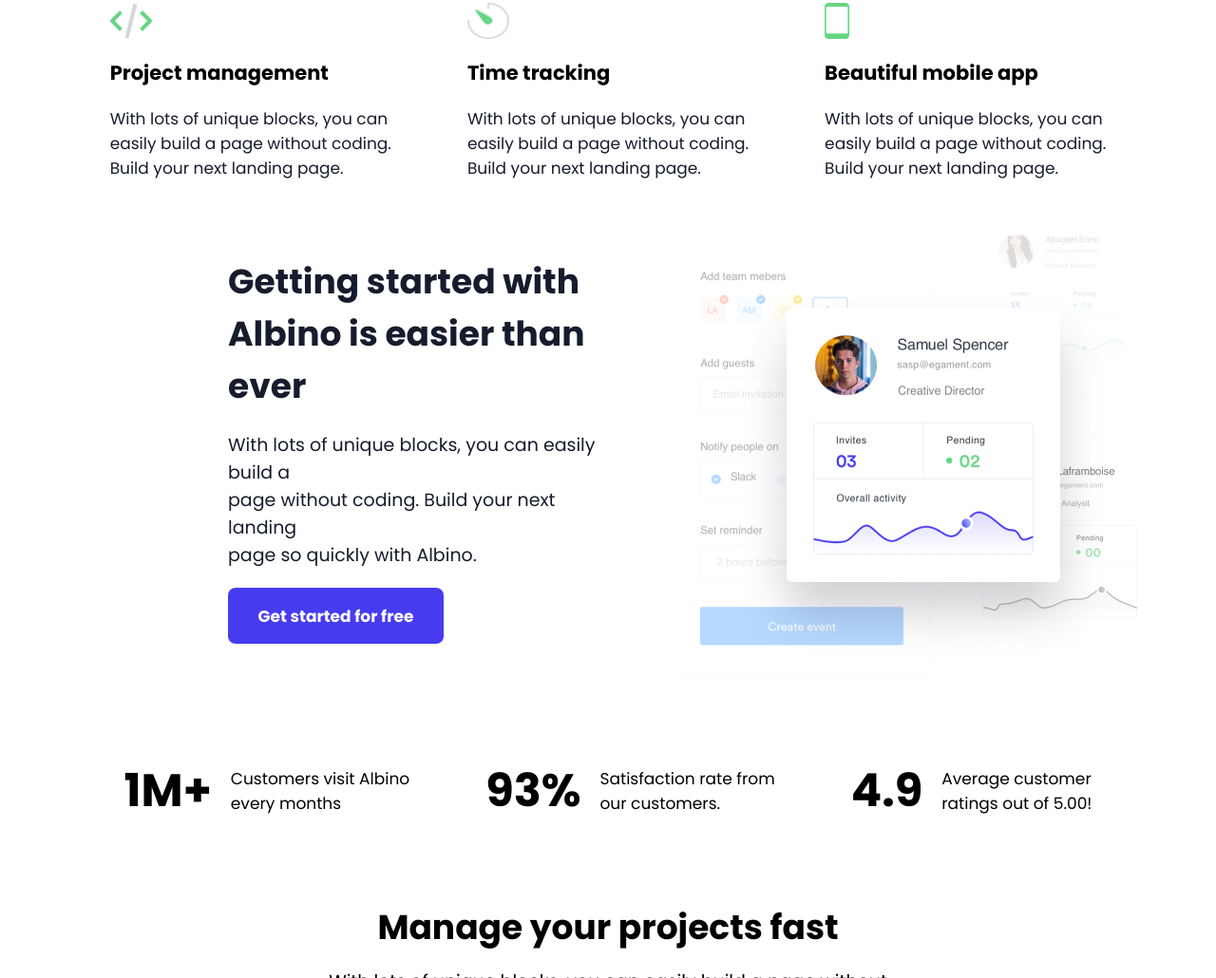
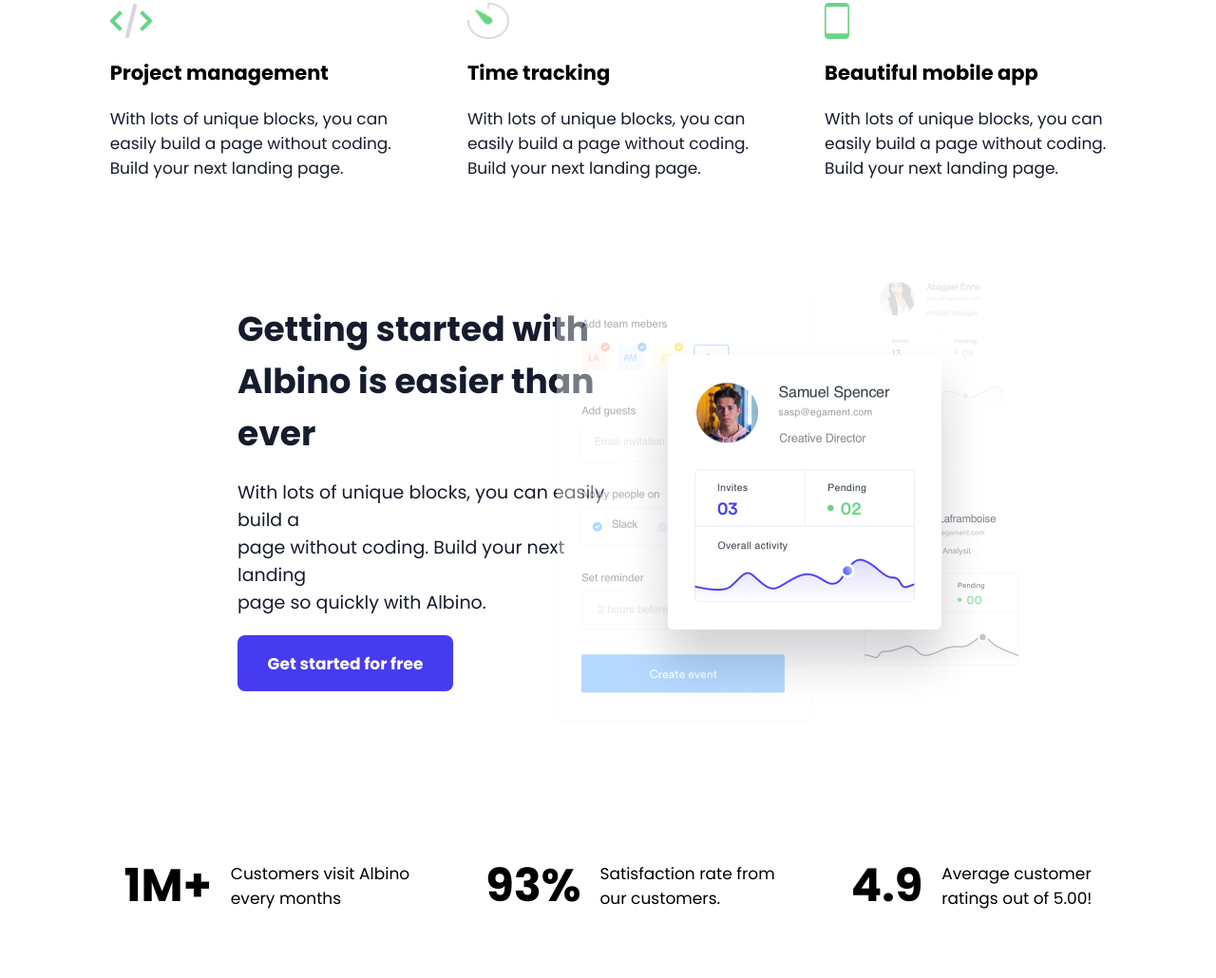
Before and after one commit to PinakiRay015/Brainwave-UI, a plain HTML site: page index.html in a window 1280 px wide. Shown: the part 1105-2135 px from the top of the page at 95% size. Drawn offline with Linux system fonts and the light colour scheme.

Commit message:
removed padding from albino-content and added to albino-section

```diff
--- a/style.css
+++ b/style.css
@@ -174,6 +174,7 @@
     display: flex;
     justify-content: center;
     align-items: center;
+    padding: 50px 250px;
 
 }
 
@@ -184,7 +185,7 @@
     align-items:flex-start;
     flex-direction: column;
     gap:20px;
-    padding:0 0 0 240px;
+
 }
 
 .Albino-content span{
```
